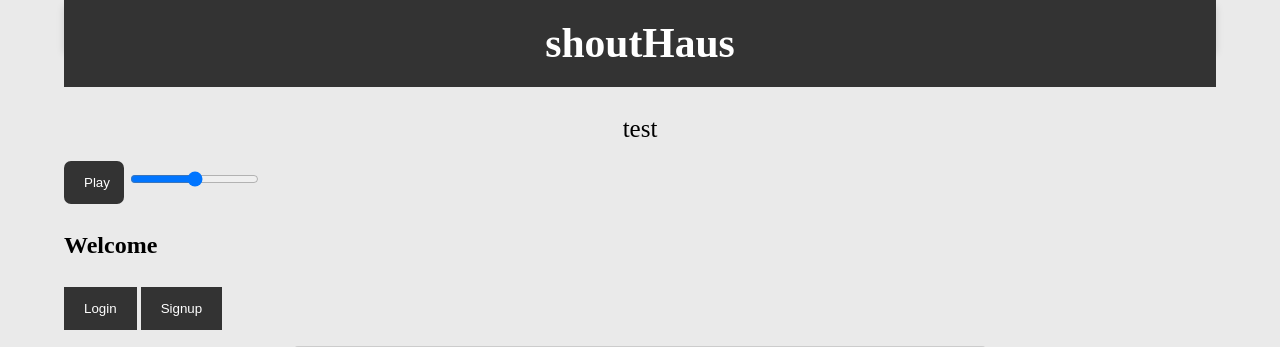
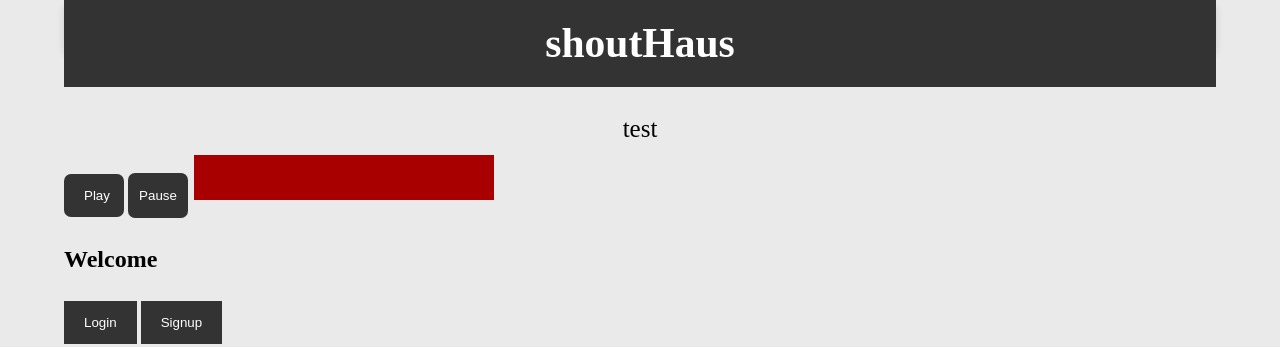
Before and after one commit to jpool4/CIS475Project1, a PHP site: the page made by CIS475Files/HTML/Home (2).html in a window 1280 px wide. Shown: the part 29-376 px from the top of the page. Run offline with PHP 8.4, Linux system fonts and the light colour scheme.

Commit message:
customizing player

```diff
--- a/CIS475Files/HTML/Home (2).html
+++ b/CIS475Files/HTML/Home (2).html
@@ -31,6 +31,7 @@
 
 
 			<button type="button" id="playButton">Play</button>
+			<button type="button" id="pauseButton">Pause</button>
 
 			<input type="range" id="songPosition">
 
--- a/CIS475Files/Style/style.css
+++ b/CIS475Files/Style/style.css
@@ -73,8 +73,30 @@ audio { width: 800px; display: block; margin:auto; text-align:center; }
 /*All the basic player buttons */
 #playButton { width: 60px;
                   border-radius: 7px; }
+#pauseButton { width: 60px;
+                  border-radius: 7px;
+				  padding: 10px;
+				  height: 45px; }
 
-#songPosition { }
+#songPosition { -webkit-appearance: none;
+               background: #A80000 ;
+
+               height: 45px;
+               width: 300px;
+               }
+#songPosition::-webkit-slider-thumb { -webkit-appearance: none;
+                                      appearance: none;
+	/* This can be used for chrome, opera, safari, edge browsers */
+}
+
+#songPosition::-moz-range-thumb {
+       width: 30px;
+	   height: 45px;
+	   background: #333;
+	   border: none;
+
+}
+
 
 .containers {
   text-align: center;
```
